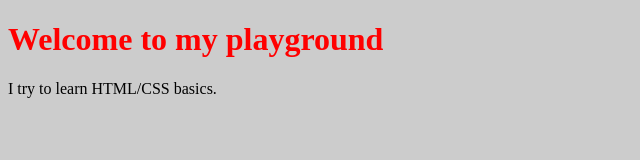
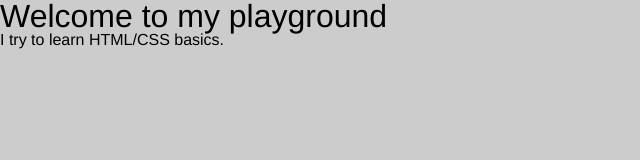
Before and after one commit to considerednl/playground, a plain HTML site: page index.html in a window 1280 px wide. Shown: the whole page, without its empty margins (0-640 px from the left). Drawn offline with Linux system fonts and the light colour scheme.

Commit message:
Added CSS reset. Styled background, font and font size for H1. Still a test.

```diff
--- a/style.css
+++ b/style.css
@@ -1,7 +1,57 @@
+/* http://meyerweb.com/eric/tools/css/reset/
+ v2.0 | 20110126
+ License: none (public domain)
+*/
+
+html, body, div, span, applet, object, iframe,
+h1, h2, h3, h4, h5, h6, p, blockquote, pre,
+a, abbr, acronym, address, big, cite, code,
+del, dfn, em, img, ins, kbd, q, s, samp,
+small, strike, strong, sub, sup, tt, var,
+b, u, i, center,
+dl, dt, dd, ol, ul, li,
+fieldset, form, label, legend,
+table, caption, tbody, tfoot, thead, tr, th, td,
+article, aside, canvas, details, embed,
+figure, figcaption, footer, header, hgroup,
+menu, nav, output, ruby, section, summary,
+time, mark, audio, video {
+margin: 0;
+padding: 0;
+border: 0;
+font-size: 100%;
+font: inherit;
+vertical-align: baseline;
+}
+/* HTML5 display-role reset for older browsers */
+article, aside, details, figcaption, figure,
+footer, header, hgroup, menu, nav, section {
+display: block;
+}
+body {
+line-height: 1;
+}
+ol, ul {
+list-style: none;
+}
+blockquote, q {
+quotes: none;
+}
+blockquote:before, blockquote:after,
+q:before, q:after {
+content: '';
+content: none;
+}
+table {
+border-collapse: collapse;
+border-spacing: 0;
+}
+
 body {
   background-color: #cccccc;
+  font-family: "Helvetica", Arial, sans-serif;
 }
 
 h1 {
-  color: red;
+  font-size: 2rem;
 }
```
